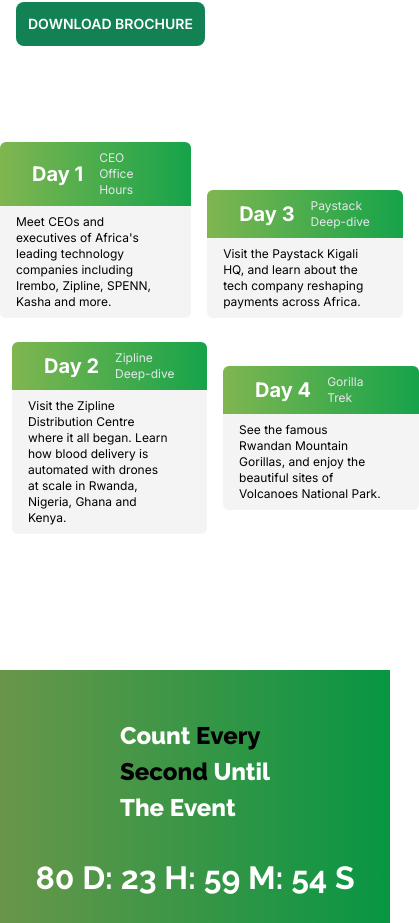
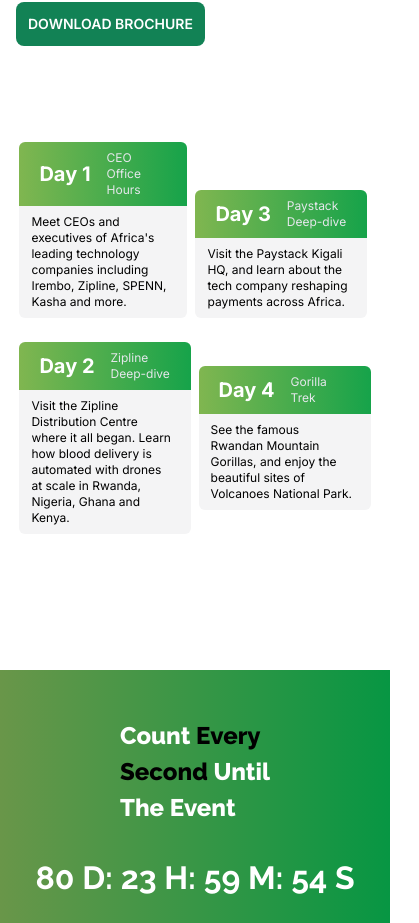
Before and after one commit to hope-k/africatechtrek, a Next.js app: page /events/rwanda in a window 390 px wide. Shown: the part 1159-2082 px from the top of the page, 419 px wide, since content can reach past the window. Built offline with nearby package versions, Linux system fonts and the light colour scheme.

Commit message:
it card changed..

```diff
--- a/src/components/RwandaEvent/RwandaEvent.jsx
+++ b/src/components/RwandaEvent/RwandaEvent.jsx
@@ -25,11 +25,11 @@
 function Card({ day, title, content }) {
   return (
     <div className="min-w-fit rounded-md   items-center">
-      <div className="px-8 py-2 3xl:px-12 3xl:py-4 bg-gradient-to-r from-[#80B650] to-green-600 rounded-t-md flex items-center gap-4">
+      <div className="sm:px-8 px-5 py-2 3xl:px-12 3xl:py-4 bg-gradient-to-r from-[#80B650] to-green-600 rounded-t-md flex items-center gap-4">
         <p className="text-white text-xl font-bold">Day {day}</p>
         <p className="text-gray-200 text-xs  3xl:text-lg text-left w-[60px]">{title}</p>
       </div>
-      <div className="px-4 py-2 3xl:px-[3rem] 3xl:py-[3rem]  bg-zinc-100 rounded-b-md">
+      <div className="sm:px-4 px-3 py-2 3xl:px-[3rem] 3xl:py-[3rem]  bg-zinc-100 rounded-b-md">
         <p className="w-36 3xl:w-[15rem] text-xs 3xl:text-lg">{content}</p>
       </div>
     </div>
@@ -199,8 +199,8 @@
         {/* second column */}
         <div className="col-span-3 ">
           <div className="  flex items-center justify-center ">
-            <div className="flex flex-col items-start justify-center ">
-              <div className="py-4  flex gap-4 items-end">
+            <div className="flex  flex-col items-start justify-center ">
+              <div className="py-4 gap-2 flex sm:gap-4 items-end">
                 <Card
                   day={1}
                   title="CEO Office Hours"
@@ -213,7 +213,7 @@
                 />
               </div>
 
-              <div className="flex pl-3 sm:pl-8 py-2 gap-4 items-center">
+              <div className="flex gap-2  sm:pl-8 py-2 sm:gap-4 items-center">
                 <Card
                   day={2}
                   title="Zipline Deep-dive"
```
